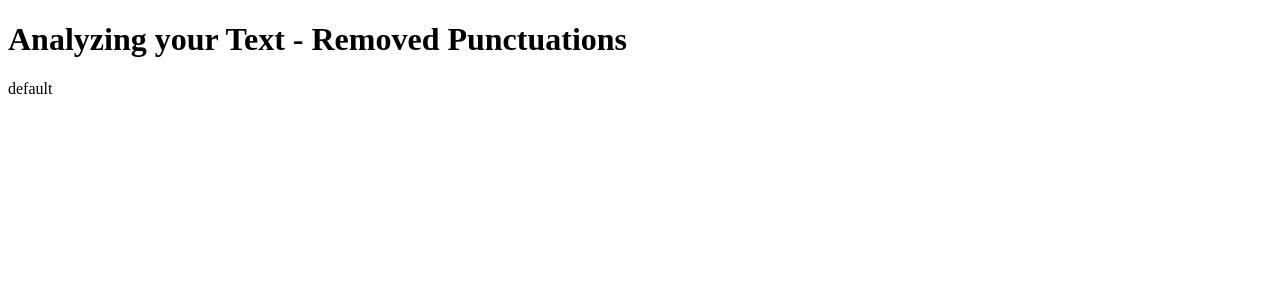
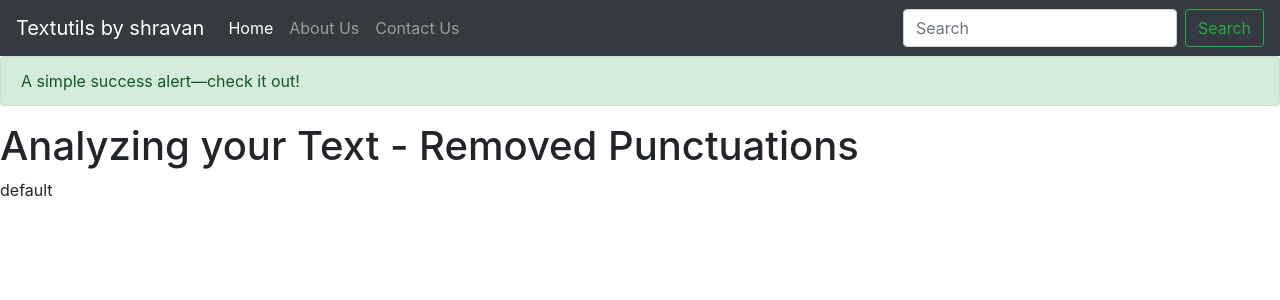
Before and after one commit to shravanbv/TextUtils_Django, a Django app: page /analyze/ in a window 1280 px wide. Shown: the top 300 px of the page. Run offline with Django 3.2, Linux system fonts and the light colour scheme; some libraries are stand-ins or nearby versions.

Commit message:
second commit

```diff
--- a/mysite/templates/analyze.html
+++ b/mysite/templates/analyze.html
@@ -1,14 +1,53 @@
-<!DOCTYPE html>
-<html>
-<head>
-    <title>Analyzing</title>
-</head>
+<!doctype html>
+<html lang="en">
+  <head>
+    <!-- Required meta tags -->
+    <meta charset="utf-8">
+    <meta name="viewport" content="width=device-width, initial-scale=1, shrink-to-fit=no">
 
-<body>
+    <!-- Bootstrap CSS -->
+    <link rel="stylesheet" href="https://stackpath.bootstrapcdn.com/bootstrap/4.3.1/css/bootstrap.min.css" integrity="sha384-ggOyR0iXCbMQv3Xipma34MD+dH/1fQ784/j6cY/iJTQUOhcWr7x9JvoRxT2MZw1T" crossorigin="anonymous">
+
+    <title>Analize</title>
+  </head>
+  <body>
+    <nav class="navbar navbar-expand-lg navbar-dark bg-dark">
+  <a class="navbar-brand" href="#">Textutils by shravan</a>
+  <button class="navbar-toggler" type="button" data-toggle="collapse" data-target="#navbarNav" aria-controls="navbarNav" aria-expanded="false" aria-label="Toggle navigation">
+    <span class="navbar-toggler-icon"></span>
+  </button>
+  <div class="collapse navbar-collapse" id="navbarNav">
+    <ul class="navbar-nav">
+      <li class="nav-item active">
+        <a class="nav-link" href="#">Home <span class="sr-only">(current)</span></a>
+      </li>
+      <li class="nav-item">
+        <a class="nav-link" href="#">About Us</a>
+      </li>
+      <li class="nav-item">
+        <a class="nav-link" href="#">Contact Us</a>
+      </li>
+    </ul>
+  </div>
+  <form class="form-inline">
+    <input class="form-control mr-sm-2" type="search" placeholder="Search" aria-label="Search">
+    <button class="btn btn-outline-success my-2 my-sm-0" type="submit">Search</button>
+  </form>
+</nav>
+    <div class="alert alert-success" role="alert">
+  A simple success alert—check it out!
+</div>
+
     <h1>Analyzing your Text - {{purpose}} </h1>
 
     <p> {{alalyzed_text}}  </p>
 
-
-</body>
+</form>
+    </div>
+    <!-- Optional JavaScript -->
+    <!-- jQuery first, then Popper.js, then Bootstrap JS -->
+    <script src="https://code.jquery.com/jquery-3.3.1.slim.min.js" integrity="sha384-q8i/X+965DzO0rT7abK41JStQIAqVgRVzpbzo5smXKp4YfRvH+8abtTE1Pi6jizo" crossorigin="anonymous"></script>
+    <script src="https://cdnjs.cloudflare.com/ajax/libs/popper.js/1.14.7/umd/popper.min.js" integrity="sha384-UO2eT0CpHqdSJQ6hJty5KVphtPhzWj9WO1clHTMGa3JDZwrnQq4sF86dIHNDz0W1" crossorigin="anonymous"></script>
+    <script src="https://stackpath.bootstrapcdn.com/bootstrap/4.3.1/js/bootstrap.min.js" integrity="sha384-JjSmVgyd0p3pXB1rRibZUAYoIIy6OrQ6VrjIEaFf/nJGzIxFDsf4x0xIM+B07jRM" crossorigin="anonymous"></script>
+  </body>
 </html>
```
Also changed, not shown: mysite/templates/analyze2.html (added, +14 -0 lines).
